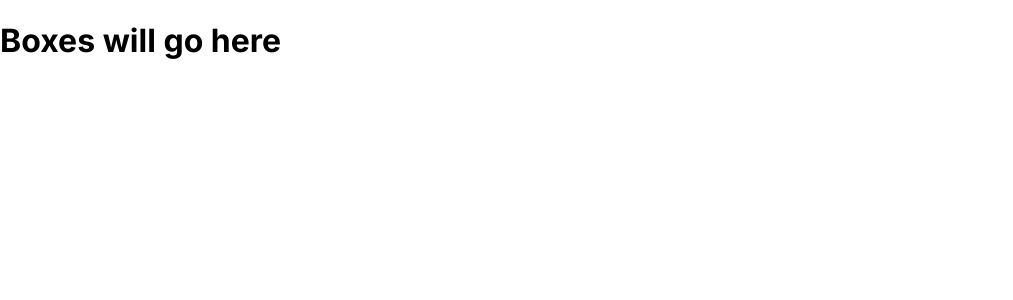
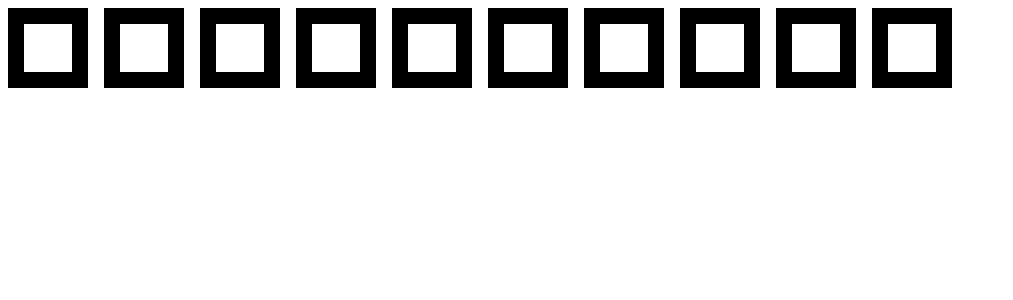
Before and after one commit to brandonfelty/react_tutorial, a React (Create React App) app: page /boxes in a window 1280 px wide. Shown: the top 300 px of the page, without its empty margins (0-1013 px from the left). Built offline with nearby package versions, Linux system fonts and the light colour scheme.

Commit message:
add boxes challenge

```diff
--- a/src/pages/Boxes.css
+++ b/src/pages/Boxes.css
@@ -0,0 +1,10 @@
+.box {
+  border: 1rem solid;
+  height: 5rem;
+  width: 5rem;
+  margin: 0.5rem;
+}
+
+.boxes {
+  display: flex;
+}
--- a/src/pages/Boxes.jsx
+++ b/src/pages/Boxes.jsx
@@ -1,10 +1,26 @@
 import React from 'react';
-
+import { boxData } from '../dummyData';
+import './Boxes.css';
 
 const Boxes = () => {
+  const [boxes, setBoxes] = React.useState(boxData);
+  const handleClick = (e) => {
+    console.log(e)
+  }
+
   return (
     <div className='boxes'>
-      <h1>Boxes will go here</h1>
+      {
+        boxes.map((box) => (
+          box.on &&
+          <div
+            key={box.id}
+            className='box'
+            onClick={handleClick}
+          >
+          </div>
+        ))
+      }
     </div>
   )
 }
```
